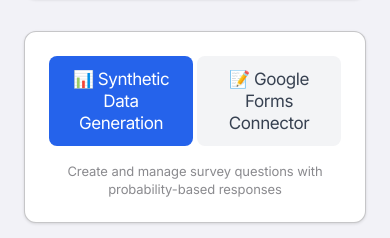
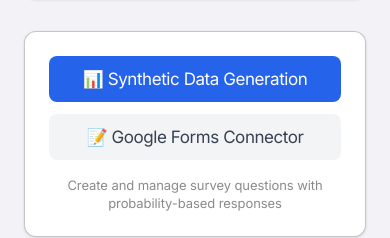
Before and after one commit to Ay7ot/response-generator, a Next.js app: page / in a window 390 px wide. Shown: the part 457-695 px from the top of the page. Built offline with nearby package versions, Linux system fonts and the light colour scheme; no server answers.

Commit message:
Added Ui fix for buttons to connect form

```diff
--- a/components/ResponseGenerator.tsx
+++ b/components/ResponseGenerator.tsx
@@ -362,7 +362,7 @@
 
       {/* Mode Selection Tabs */}
       <section className="apple-card p-6 animate-fade-in" style={{ animationDelay: '0.05s' }}>
-        <div className="flex space-x-1 mb-4">
+        <div className="flex flex-col md:flex-row gap-3 md:gap-1 mb-4">
           <button
             onClick={() => setActiveTab('synthetic')}
             className={`flex-1 py-3 px-4 text-body font-medium rounded-lg transition-all ${activeTab === 'synthetic'
```
Also changed, not shown: app/api/google-forms/parse/route.ts (indentation only).
